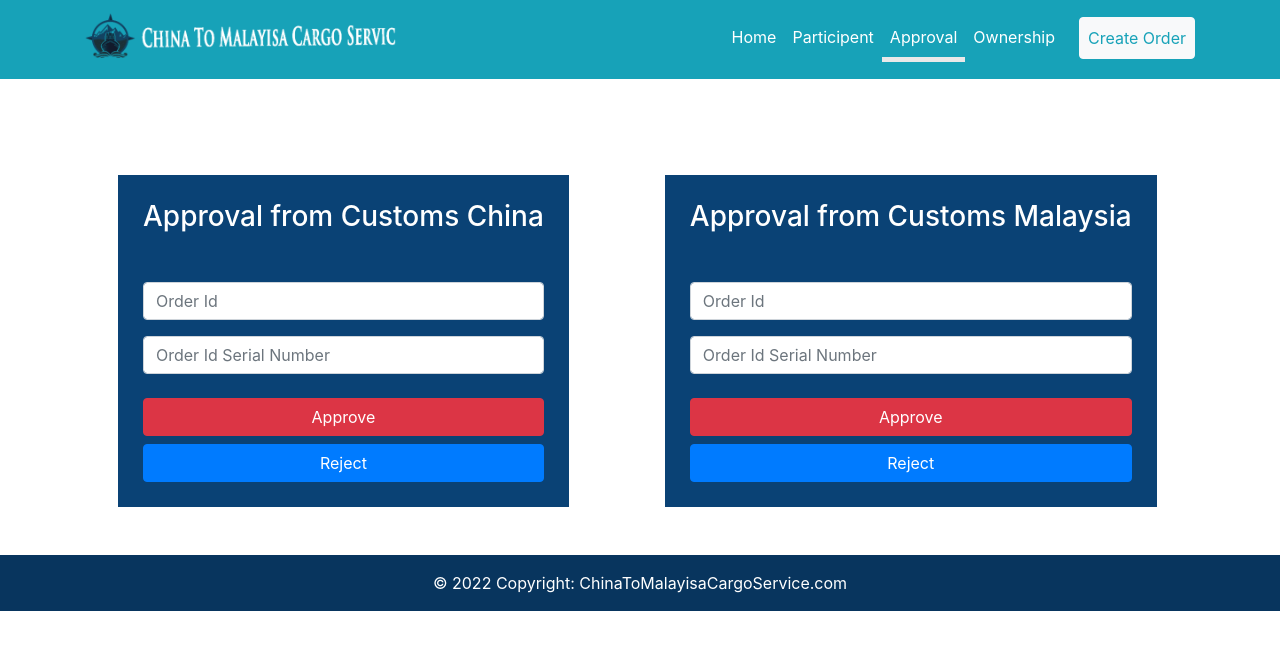
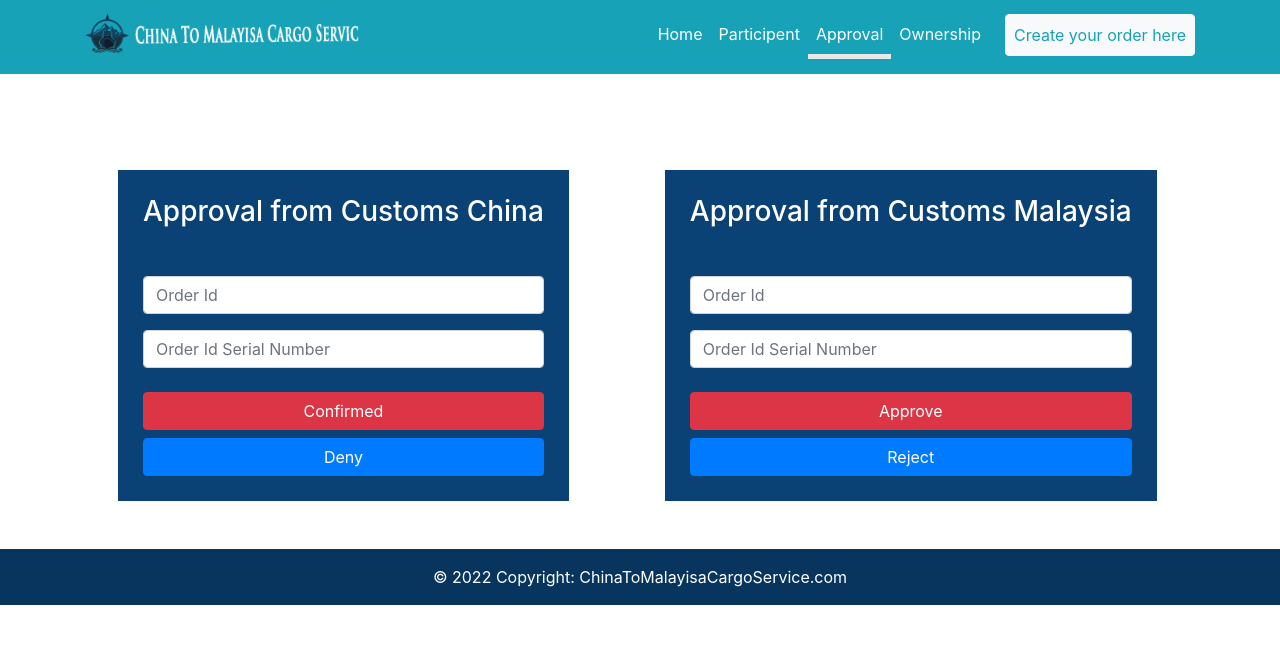
Before and after one commit to Showshad-UIA/Suplychain-managment-App, a plain HTML site: page approval.html in a window 1280 px wide. Drawn offline with nearby package versions, Linux system fonts and the light colour scheme.

Commit message:
code edited

```diff
--- a/approval.html
+++ b/approval.html
@@ -68,7 +68,7 @@
 							<a
 								class="nav-link text-white btn btn-light text-info"
 								href="index.html"
-								>Create Order</a
+								>Create your order here</a
 							>
 						</li>
 					</ul>
@@ -100,9 +100,9 @@
 							/>
 						</div>
 
-						<a class="btn btn-danger w-100 mt-2" href="">Approve</a>
+						<a class="btn btn-danger w-100 mt-2" href="">Confirmed</a>
 						<a href="#ignismyModal" class="btn btn-primary w-100 mt-2" href=""
-							>Reject</a
+							>Deny</a
 						>
 					</form>
 				</div>
@@ -139,8 +139,7 @@
 				</div>
 			</div>
 
-			<!-- <button type="button" class="btn btn-primary" data-toggle="modal" data-target="#exampleModal" data-whatever="@getbootstrap">Open modal for @getbootstrap</button> -->
-
+			<!-- new shopping part start here   -->
 			<div
 				class="modal fade"
 				id="exampleModal"
```
